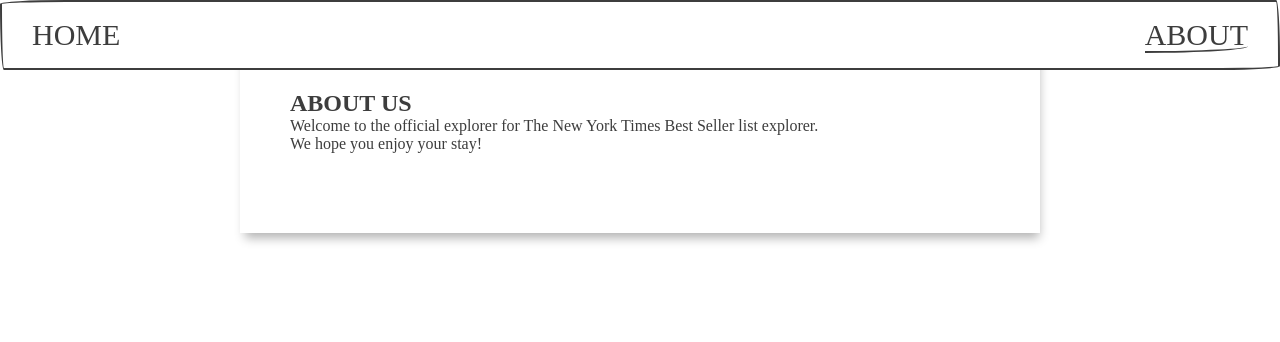
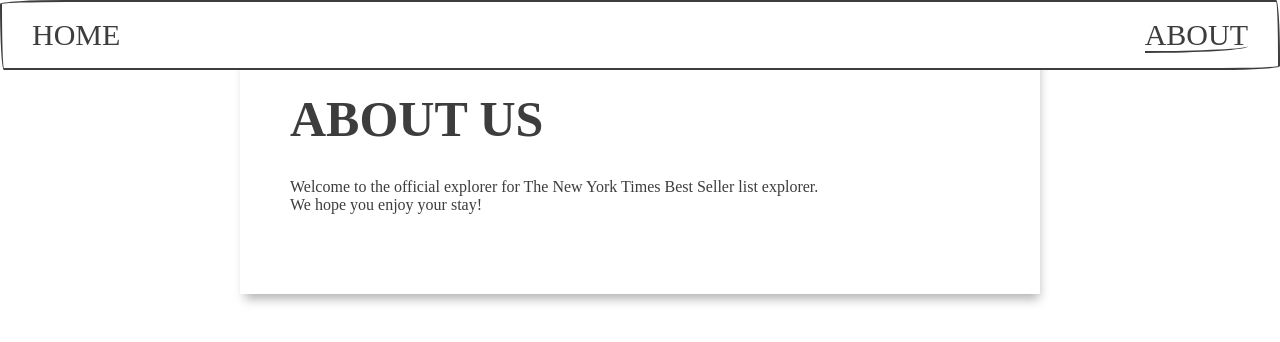
Before and after one commit to j2h30728/book-list, a Next.js app: page /about in a window 1280 px wide. Shown: the top 342 px of the page. Built offline with nearby package versions, Linux system fonts and the light colour scheme; a web font is replaced by a local one.

Commit message:
feat: 부분 css적용

```diff
--- a/src/styles/globals.css
+++ b/src/styles/globals.css
@@ -29,7 +29,10 @@ a:active {
     width: 80%;
   }
 }
-
+.title {
+  font-size: 50px;
+  margin-bottom: 30px;
+}
 .border {
   border-top-left-radius: 255px 15px;
   border-top-right-radius: 15px 225px;
```
